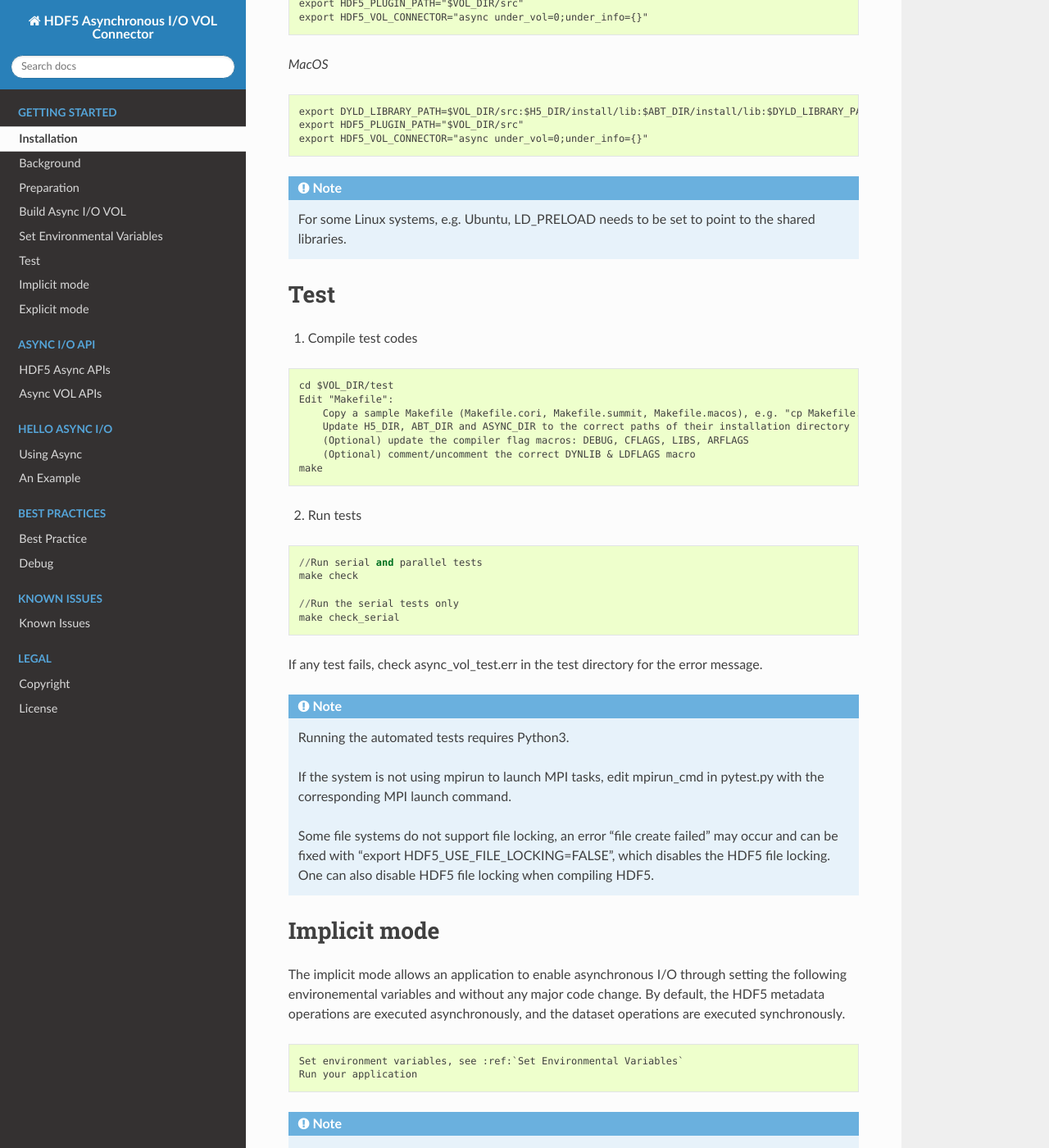
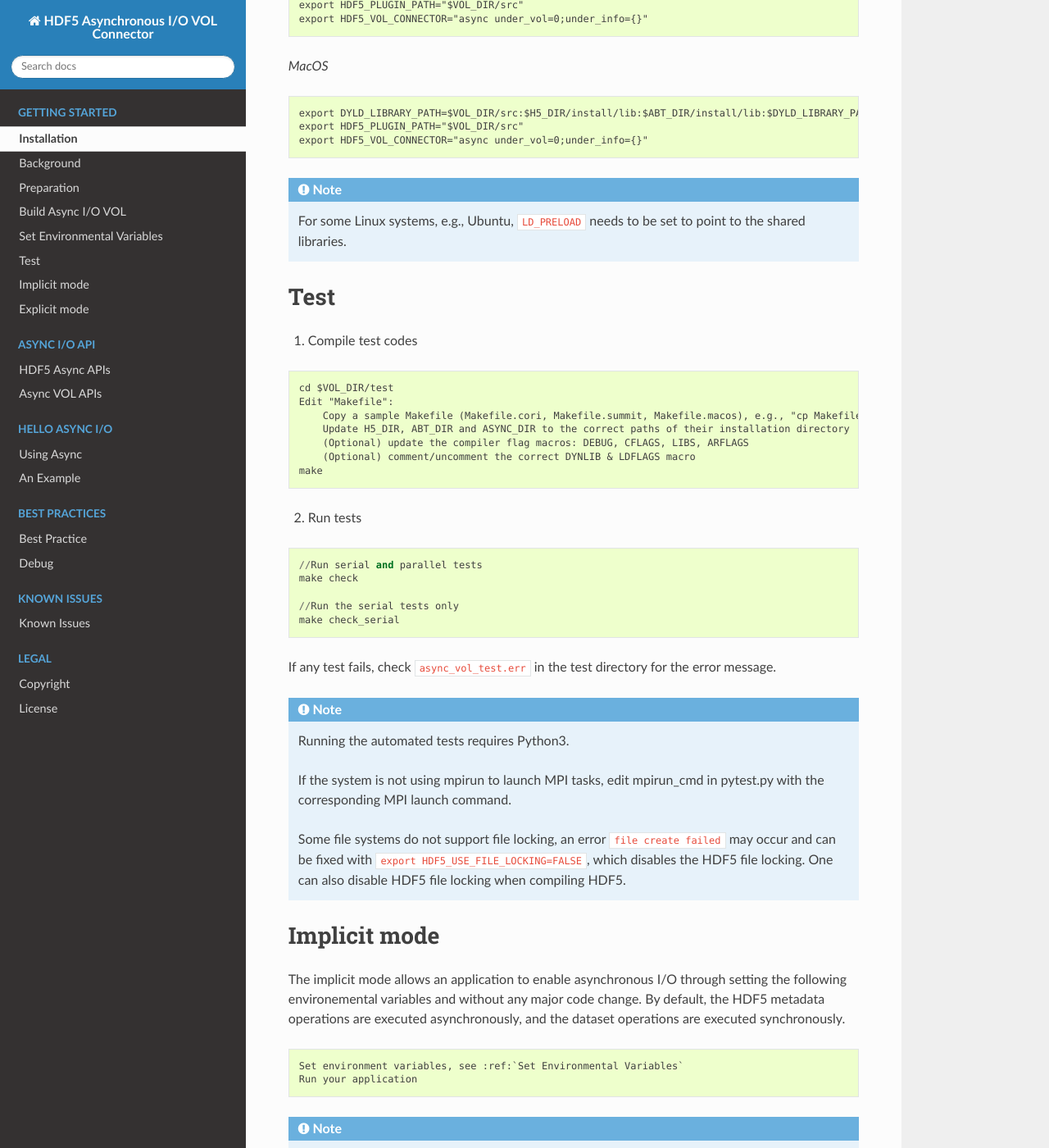
Before and after one commit to HDFGroup/vol-async, a Sphinx documentation site: the page built from docs/source/gettingstarted.rst, in a window 1280 px wide and 1400 px high, scrolled down 2110 px. Shown: the whole window at 82% size. Built offline with Sphinx 7.4.7 and the Read the Docs theme 2.0.0, drawn with Linux system fonts in a browser that asks for light colours; some of the changed text lies outside the part shown.

```diff
--- a/docs/source/gettingstarted.rst
+++ b/docs/source/gettingstarted.rst
@@ -39,7 +39,7 @@ Latest Argobots can also be downloaded separately from https://github.com/pmodel
 
     git clone https://github.com/HDFGroup/hdf5.git
 
-3. (Optional) Set the environment variables for the paths of the codes if the full path of VOL_DIR, ABT_DIR, and H5_DIR are not used in later setup.
+3. (Optional) Set the environment variables for the paths of the codes if the full path of ``VOL_DIR``, ``ABT_DIR``, and ``H5_DIR`` are not used in later setup.
 
 .. code-block::
 
@@ -106,7 +106,7 @@ Async VOL requires the setting of the following environmental variable to enable
     export HDF5_VOL_CONNECTOR="async under_vol=0;under_info={}"
 
 .. note::
-    For some Linux systems, e.g. Ubuntu, LD_PRELOAD needs to be set to point to the shared libraries.
+    For some Linux systems, e.g., Ubuntu, ``LD_PRELOAD`` needs to be set to point to the shared libraries.
 
 Test
 ====
@@ -117,7 +117,7 @@ Test
 
     cd $VOL_DIR/test
     Edit "Makefile":
-        Copy a sample Makefile (Makefile.cori, Makefile.summit, Makefile.macos), e.g. "cp Makefile.summit Makefile", Makefile.summit should work for most linux systems
+        Copy a sample Makefile (Makefile.cori, Makefile.summit, Makefile.macos), e.g., "cp Makefile.summit Makefile", Makefile.summit should work for most linux systems
         Update H5_DIR, ABT_DIR and ASYNC_DIR to the correct paths of their installation directory
         (Optional) update the compiler flag macros: DEBUG, CFLAGS, LIBS, ARFLAGS
         (Optional) comment/uncomment the correct DYNLIB & LDFLAGS macro
@@ -134,14 +134,14 @@ Test
     //Run the serial tests only
     make check_serial
 
-If any test fails, check async_vol_test.err in the test directory for the error message.
+If any test fails, check ``async_vol_test.err`` in the test directory for the error message.
 
 .. note::
     Running the automated tests requires Python3.
 
     If the system is not using mpirun to launch MPI tasks, edit mpirun_cmd in pytest.py with the corresponding MPI launch command.
 
-    Some file systems do not support file locking, an error "file create failed" may occur and can be fixed with "export HDF5_USE_FILE_LOCKING=FALSE", which disables the HDF5 file locking. One can also disable HDF5 file locking when compiling HDF5.
+    Some file systems do not support file locking, an error ``file create failed`` may occur and can be fixed with ``export HDF5_USE_FILE_LOCKING=FALSE``, which disables the HDF5 file locking. One can also disable HDF5 file locking when compiling HDF5.
 
 
 Implicit mode
@@ -169,7 +169,7 @@ See :ref:`Set Environmental Variables`
 
 2. (Required) Init MPI with MPI_THREAD_MULTIPLE
 
-Parallel HDF5 involves MPI collecive operations in many of its internal metadata operations, and they can be executed concurrently with the application's MPI operations, thus we require to initialize MPI with MPI_THREAD_MULTIPLE support. Change MPI_Init(argc, argv) in your application's code to:
+Parallel HDF5 involves MPI collecive operations in many of its internal metadata operations, and they can be executed concurrently with the application's MPI operations, thus we require to initialize MPI with ``MPI_THREAD_MULTIPLE`` support. Change ``MPI_Init (argc, argv)`` in your application's code to:
 
 .. code-block::
 
```
